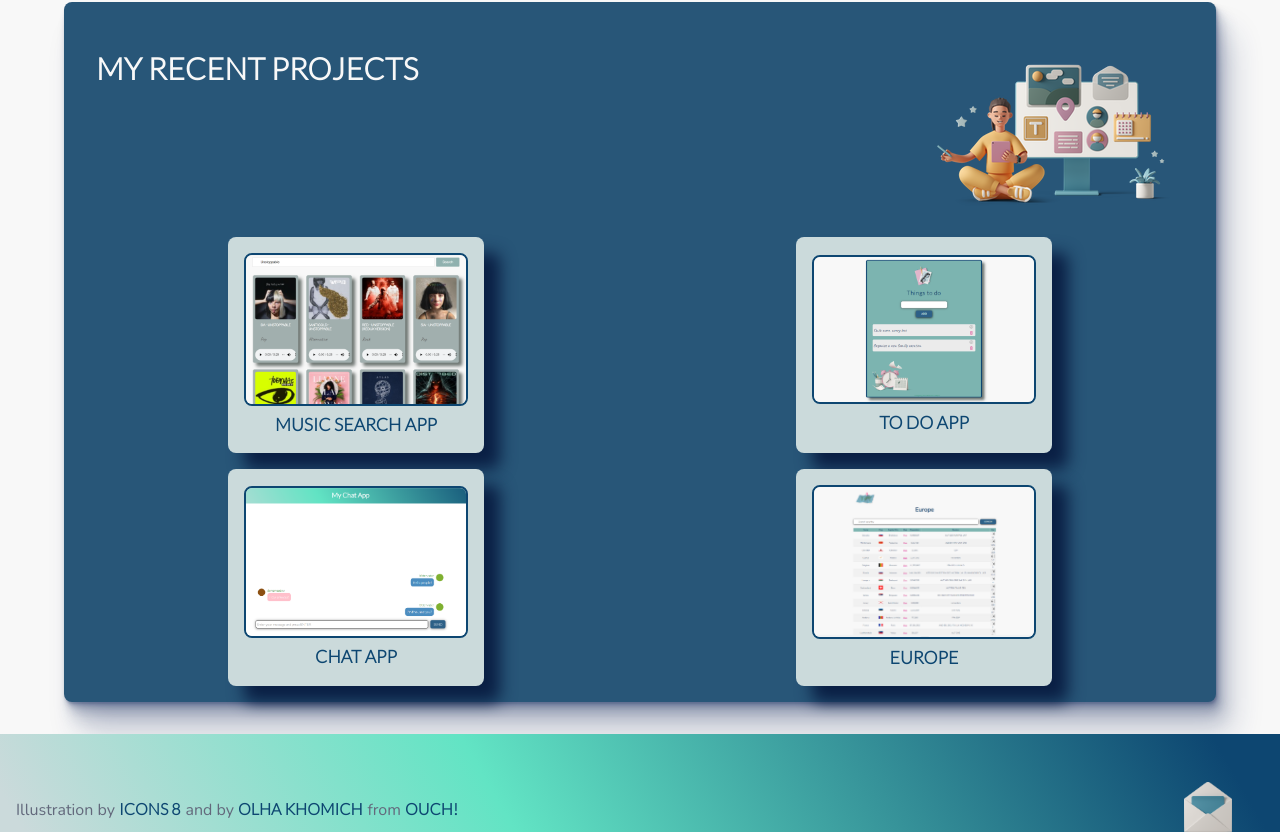
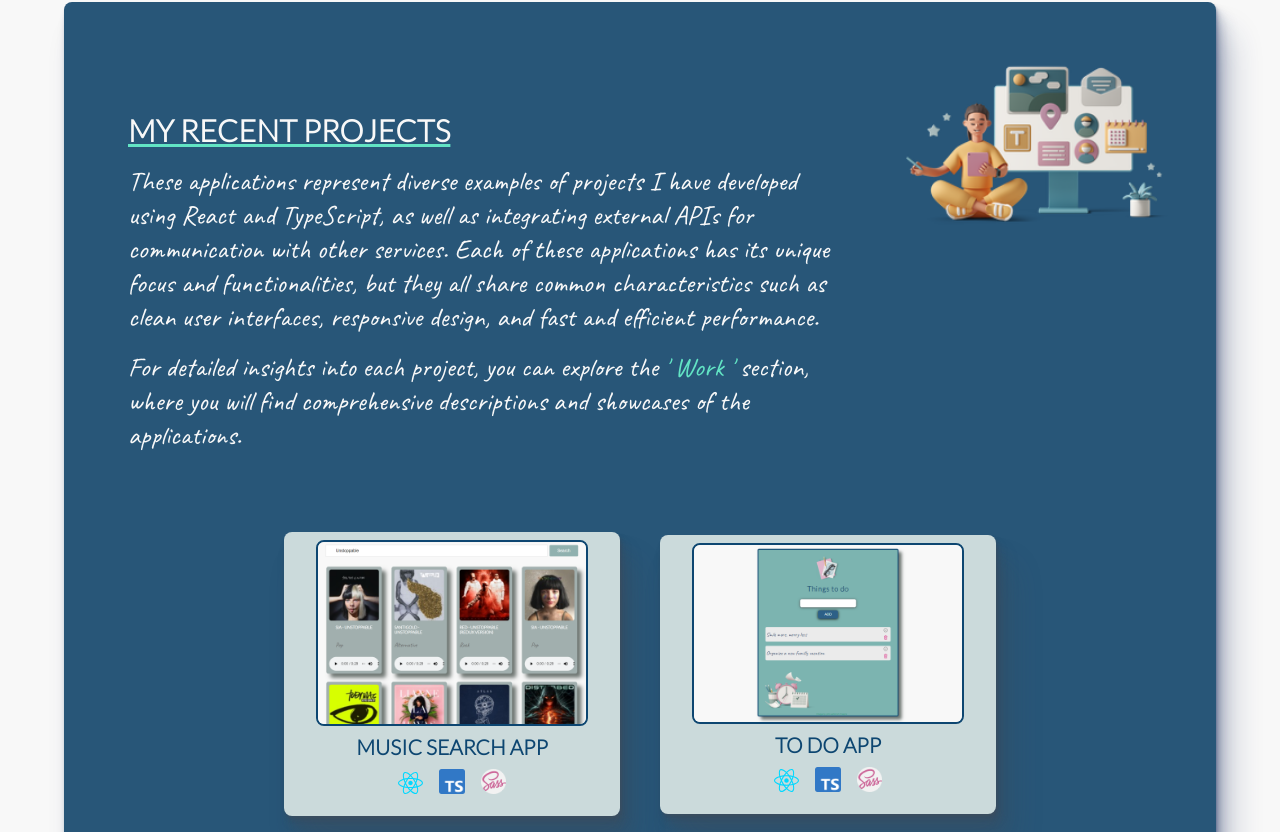
Before and after one commit to Ivanaarbutina/Portfolio, a React (Vite) app: page / in a window 1280 px wide. Shown: the part 1448-2280 px from the top of the page. Built offline with nearby package versions, Linux system fonts and the light colour scheme; a web font is replaced by a local one.

Commit message:
add description and icons to Projects

```diff
--- a/src/features/home/projects.tsx
+++ b/src/features/home/projects.tsx
@@ -5,11 +5,17 @@ import Container from "../../components/container";
 import work from "./../../assets/work.png";
 import europe from "./../../assets/europe-pic.png";
 import { Link } from "react-router-dom";
+import react from "./../../assets/react.svg";
+import typeSc from "./../../assets/typescript_5968381.png";
+import sass from "./../../assets/sass_919831.png";
 
 type ProjectType = {
   name: string;
   link: string;
   img: string;
+  reactIcon: string;
+  typeScIcon: string;
+  sassIcon: string;
 };
 
 const projects: ProjectType[] = [
@@ -17,21 +23,33 @@ const projects: ProjectType[] = [
     name: "Music search App",
     link: "/search-app",
     img: searchApp,
+    reactIcon: react,
+    typeScIcon: typeSc,
+    sassIcon: sass,
   },
   {
     name: "To do App",
     link: "/to-do-list",
     img: todo,
+    reactIcon: react,
+    typeScIcon: typeSc,
+    sassIcon: sass,
   },
   {
     name: "Chat App",
     link: "https://ivanaarbutina.github.io/algebra-seminarski/",
     img: chatApp,
+    reactIcon: react,
+    typeScIcon: typeSc,
+    sassIcon: sass,
   },
   {
     name: "Europe",
     link: "/europe",
     img: europe,
+    reactIcon: react,
+    typeScIcon: typeSc,
+    sassIcon: sass,
   },
 ];
 
@@ -40,10 +58,33 @@ const Projects = () => {
     <Container size="lg">
       <div className="home__projects__wrapper">
         <header className="home__projects">
-          <Link className="home__projects__title" target="_blank" to="work">
-            My recent projects
-          </Link>
-          <img className="home__project__img" src={work} alt="Project icon" />
+          <div className="home">
+            <h3 className="home__projects__title">My recent projects</h3>
+            <p className="home__projects__desc">
+              These applications represent diverse examples of projects I have
+              developed using React and TypeScript, as well as integrating
+              external APIs for communication with other services. Each of these
+              applications has its unique focus and functionalities, but they
+              all share common characteristics such as clean user interfaces,
+              responsive design, and fast and efficient performance.
+            </p>
+            <p className="home__projects__desc">
+              For detailed insights into each project, you can explore the
+              <Link className="home__projects__work" target="_blank" to="work">
+                {" "}
+                ' Work '{" "}
+              </Link>
+              section, where you will find comprehensive descriptions and
+              showcases of the applications.
+            </p>
+          </div>
+          <div>
+            <img
+              className="home__projects__img"
+              src={work}
+              alt="Project icon"
+            />
+          </div>
         </header>
         <section className="home__projects__main">
           {projects.map((project: ProjectType) => {
@@ -57,6 +98,14 @@ const Projects = () => {
                 >
                   {project.name}
                 </Link>
+                <div>
+                  <img src={project.reactIcon} className="project__box__icon" />
+                  <img
+                    src={project.typeScIcon}
+                    className="project__box__icon"
+                  />
+                  <img src={project.sassIcon} className="project__box__icon" />
+                </div>
               </div>
             );
           })}
--- a/src/style/features/home/home.scss
+++ b/src/style/features/home/home.scss
@@ -1,5 +1,6 @@
 .home {
   margin: 0.5rem;
+
   @media (min-width: $media-sm) {
     margin: 2rem;
   }
--- a/src/style/features/home/projects.scss
+++ b/src/style/features/home/projects.scss
@@ -25,7 +25,8 @@
   &__title {
     font-family: "Lato", sans-serif;
     color: var(--color-white-400);
-    text-decoration: none;
+    text-decoration: underline;
+    text-decoration-color: var(--color-animated-2);
     font-size: 1.3rem;
     font-weight: 800;
     transition: all 250ms ease-in-out;
@@ -34,33 +35,49 @@
     @media (min-width: $media-sm) {
       font-size: 1.9rem;
     }
+  }
 
+  &__desc {
+    color: var(--color-white-400);
+    font-size: 1.1rem;
+    font-family: "Caveat", cursive;
+    margin: 1rem auto;
+    @media (min-width: $media-xs) {
+      font-size: 1.3rem;
+    }
+    @media (min-width: $media-lg) {
+      font-size: 1.7rem;
+      margin-right: 1rem;
+    }
+  }
+
+  &__work {
+    font-family: "Caveat", cursive;
+    color: var(--color-animated-2);
+    text-decoration: none;
+    transition: all 250ms ease-in-out;
     &:hover {
-      color: var(--color-green-hover);
+      color: var(--color-carmine-2);
     }
+  }
 
-    &:hover {
-      &::after {
-        width: 100%;
-      }
-    }
-
-    &::after {
-      content: "";
-      display: block;
-      width: 0;
-      height: 2px;
-      background-color: var(--color-white-400);
-      transition: all 250ms ease-in-out;
-    }
+  &__img {
+    display: block;
+    width: 18rem;
+    margin: 0 auto;
   }
   &__main {
     display: grid;
     grid-template-columns: repeat(1, 1fr);
     grid-gap: 1rem;
-    margin: 0 auto;
+    margin: 1rem auto;
+
     @media (min-width: $media-md) {
       grid-template-columns: repeat(2, 1fr);
+      grid-gap: 2rem;
+      justify-items: center;
+      align-items: center;
+      max-width: 45rem;
     }
   }
 }
@@ -72,18 +89,24 @@
   align-items: center;
   justify-content: center;
   margin: 0 auto;
+  margin-bottom: 1rem;
   width: 100%;
   max-width: 16rem;
-  box-shadow: 1rem 1rem 1rem #0a1f44;
+  box-shadow: var(--custom-box-shadow);
   transition: all 250ms ease-in-out;
   border-radius: var(--border-rounded);
   @media (min-width: $media-xs) {
-    padding: 1rem;
+    padding: 0.5rem;
     margin: 0 auto;
+
+    max-width: 19rem;
+  }
+  @media (min-width: $media-lg) {
+    max-width: 21rem;
   }
   &:hover {
     background-color: var(--color-card-2);
-    box-shadow: 1rem 1rem 0.8rem #030827;
+    box-shadow: var(--hover-box-shadow);
   }
 
   &__img {
@@ -91,6 +114,9 @@
     margin-bottom: 0.5rem;
     border: 2px solid var(--color-animated-3);
     border-radius: var(--border-rounded);
+    @media (min-width: $media-sm) {
+      width: 17rem;
+    }
   }
   &__link {
     font-family: "Lato", sans-serif;
@@ -101,7 +127,7 @@
     transition: all 250ms ease-in-out;
     text-transform: uppercase;
     @media (min-width: $media-sm) {
-      font-size: 1.1rem;
+      font-size: 1.3rem;
     }
 
     &:hover {
@@ -123,4 +149,8 @@
       transition: all 250ms ease-in-out;
     }
   }
+  &__icon {
+    width: 1.6rem;
+    margin: 0.5rem;
+  }
 }
```
